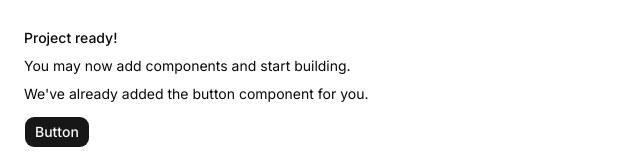
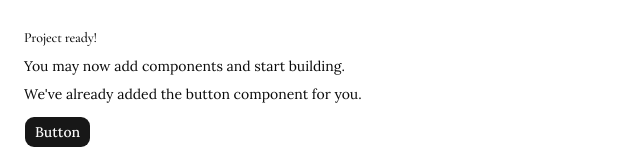
Before and after one commit to Kzoeps/bhutan-stainless-travels, a Next.js app: page / in a window 1280 px wide. Shown: the top 160 px of the page, without its empty margins (0-640 px from the left). Built offline with nearby package versions, Linux system fonts and the light colour scheme.

Commit message:
Define Bhutan visual system (stanlee-91z.1)

```diff
--- a/app/globals.css
+++ b/app/globals.css
@@ -37,6 +37,16 @@
   --sidebar-accent-foreground: oklch(0.205 0 0);
   --sidebar-border: oklch(0.922 0 0);
   --sidebar-ring: oklch(0.708 0 0);
+  --bhutan-ink: oklch(0.19 0.03 255);
+  --bhutan-cream: oklch(0.98 0.015 96);
+  --bhutan-saffron: oklch(0.84 0.15 78);
+  --bhutan-terracotta: oklch(0.62 0.18 42);
+  --bhutan-jade: oklch(0.62 0.12 168);
+  --bhutan-slate: oklch(0.32 0.03 262);
+  --bhutan-space-section: 5.5rem;
+  --bhutan-space-gutter: 1.5rem;
+  --bhutan-radius-card: 1.5rem;
+  --bhutan-radius-pill: 999px;
 }
 
 .dark {
@@ -46,7 +56,7 @@
   --card-foreground: oklch(0.985 0 0);
   --popover: oklch(0.205 0 0);
   --popover-foreground: oklch(0.985 0 0);
-    --primary: oklch(0.87 0.00 0);
+  --primary: oklch(0.87 0 0);
   --primary-foreground: oklch(0.205 0 0);
   --secondary: oklch(0.269 0 0);
   --secondary-foreground: oklch(0.985 0 0);
@@ -115,6 +125,32 @@
   --radius-4xl: calc(var(--radius) * 2.6);
 }
 
+@layer utilities {
+  .motif-frame {
+    background-image:
+      linear-gradient(
+        135deg,
+        color-mix(in oklab, var(--bhutan-cream) 88%, white) 0%,
+        var(--bhutan-saffron) 45%,
+        var(--bhutan-terracotta) 100%
+      ),
+      radial-gradient(
+        circle at 12% 18%,
+        color-mix(in oklab, var(--bhutan-cream) 80%, transparent) 0%,
+        transparent 55%
+      ),
+      radial-gradient(
+        circle at 82% 16%,
+        color-mix(in oklab, var(--bhutan-jade) 55%, transparent) 0%,
+        transparent 50%
+      );
+    border: 1px solid
+      color-mix(in oklab, var(--bhutan-terracotta) 60%, transparent);
+    box-shadow: 0 24px 60px -40px
+      color-mix(in oklab, var(--bhutan-ink) 60%, transparent);
+  }
+}
+
 @layer base {
   * {
     @apply border-border outline-ring/50;
@@ -122,6 +158,15 @@
   body {
     @apply bg-background text-foreground;
   }
+  h1,
+  h2,
+  h3,
+  h4,
+  h5,
+  h6 {
+    font-family: var(--font-display);
+    letter-spacing: -0.015em;
+  }
   html {
     @apply font-sans;
   }
--- a/app/layout.tsx
+++ b/app/layout.tsx
@@ -1,14 +1,18 @@
-import { Geist, Geist_Mono, Inter } from "next/font/google"
+import { Cormorant_Garamond, Lora } from "next/font/google"
 
 import "./globals.css"
 import { ThemeProvider } from "@/components/theme-provider"
-import { cn } from "@/lib/utils";
+import { cn } from "@/lib/utils"
 
-const inter = Inter({subsets:['latin'],variable:'--font-sans'})
+const bodyFont = Lora({
+  subsets: ["latin"],
+  variable: "--font-sans",
+})
 
-const fontMono = Geist_Mono({
+const displayFont = Cormorant_Garamond({
   subsets: ["latin"],
-  variable: "--font-mono",
+  variable: "--font-display",
+  weight: ["400", "500", "600", "700"],
 })
 
 export default function RootLayout({
@@ -20,7 +24,12 @@ export default function RootLayout({
     <html
       lang="en"
       suppressHydrationWarning
-      className={cn("antialiased", fontMono.variable, "font-sans", inter.variable)}
+      className={cn(
+        "antialiased",
+        "font-sans",
+        bodyFont.variable,
+        displayFont.variable
+      )}
     >
       <body>
         <ThemeProvider>{children}</ThemeProvider>
```
Lines whose indentation alone changed are shown as unchanged.
